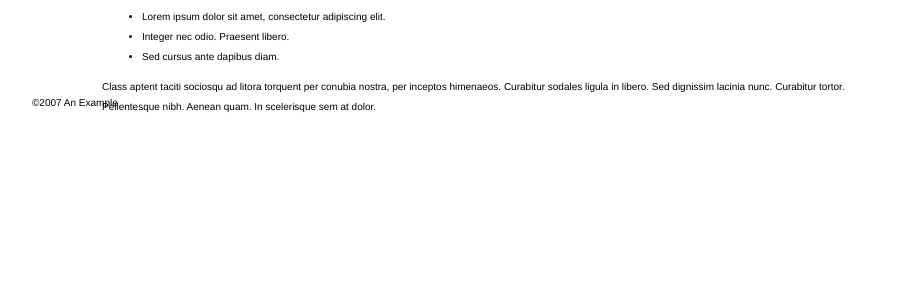
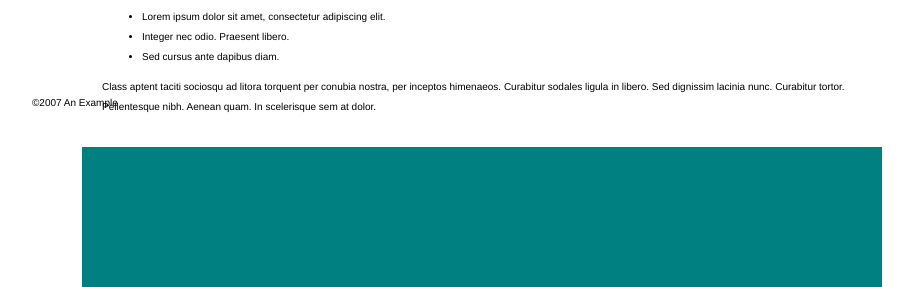
Before and after one commit to sacren/debug-css, a plain HTML site: page index.html in a window 1280 px wide. Shown: the part 605-892 px from the top of the page, without its empty margins (158-1071 px from the left). Drawn offline with Linux system fonts and the light colour scheme.

Commit message:
Fix header and footer background color

```diff
--- a/style.css
+++ b/style.css
@@ -29,7 +29,7 @@ pli {
 /* header and footer */
 
 header, footer {
-  background-colour: teal;
+  background-color: teal;
   height: 10em;
   padding: 2em;
 }
```
